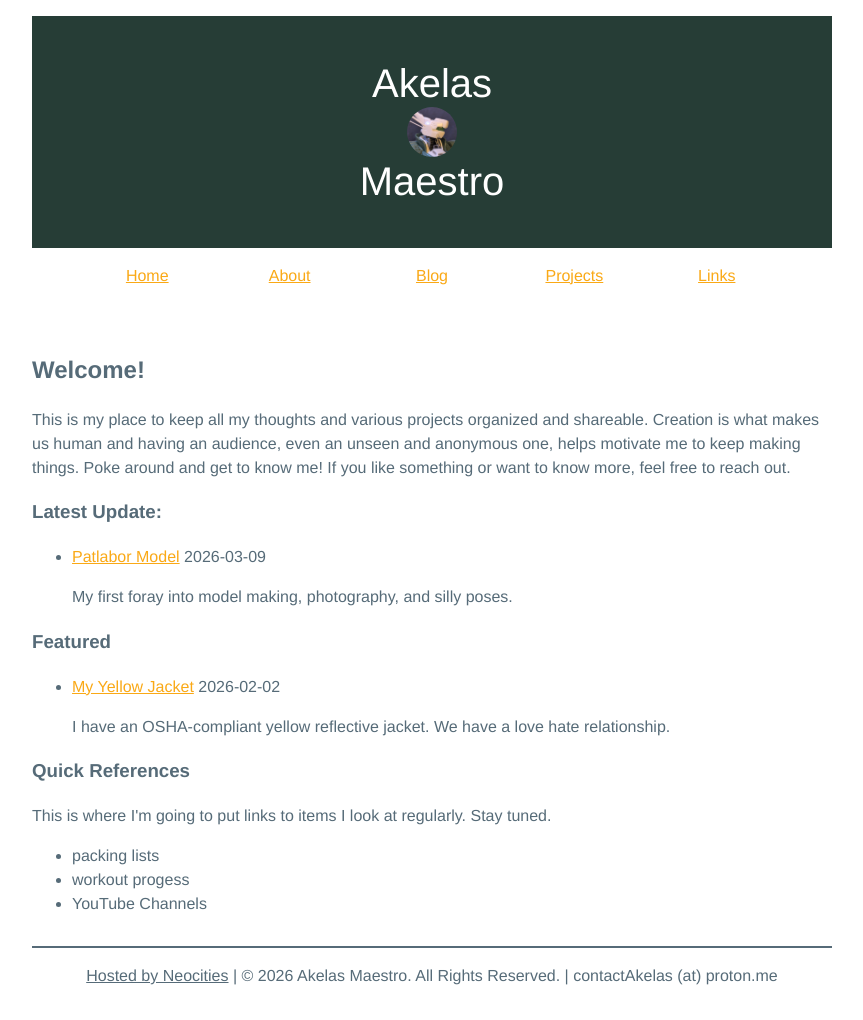
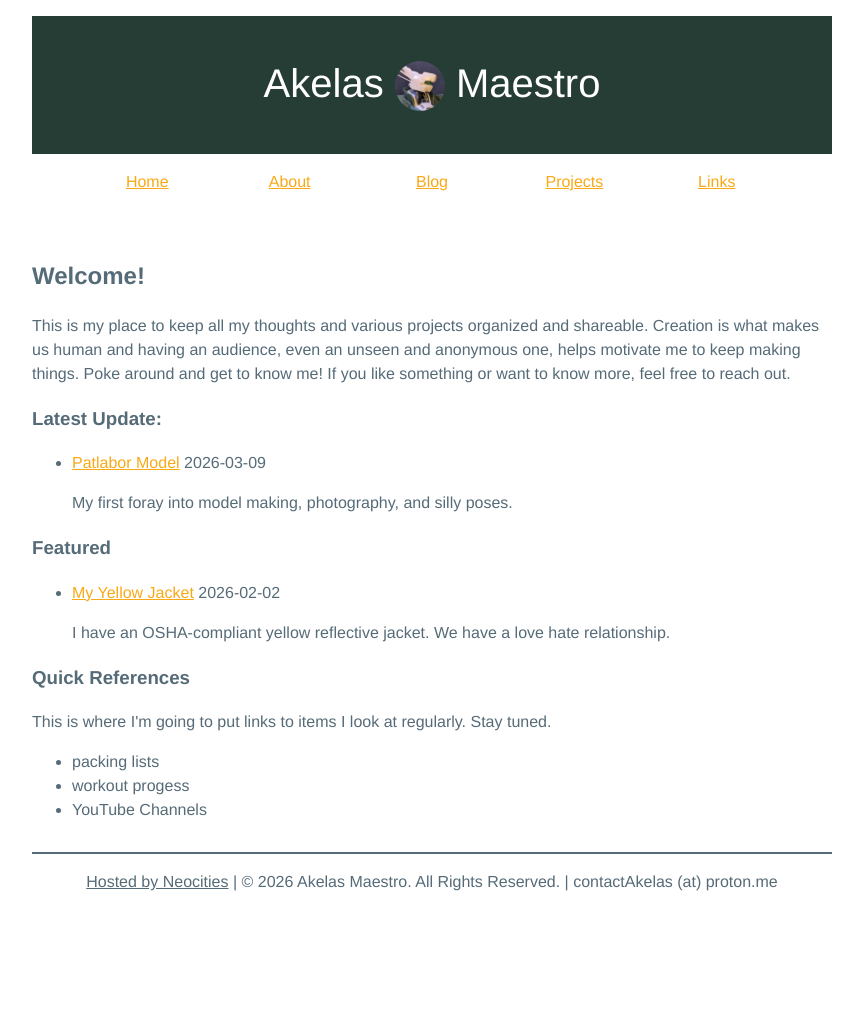
Before and after one commit to AkelasMaestro/Neocities, a Jekyll site: the page built from index.html, in a window 1280 px wide. Shown: the whole page, without its empty margins (208-1071 px from the left). Built offline with Jekyll 4.4.1, drawn with Linux system fonts in a browser that asks for light colours; after the commit the page ends 926 px from its top, so only the background shows below that.

Commit message:
Fix img format to only apply to content

```diff
--- a/_layouts/default.html
+++ b/_layouts/default.html
@@ -32,7 +32,10 @@
   </nav>
 
   <!-- Insert content from pages and posts -->
+
+  <div class="post-content">
     {{ content }}
+  </div>
 
   <!-- This is the start of the footer -->
   <footer>
--- a/webdesign.css
+++ b/webdesign.css
@@ -20,7 +20,7 @@
 }
 
 /* Set the default image size for all content */
-img {
+.post-content img {
     max-width: 50%;  /* Limit the image width to the container’s width */
     height: auto;     /* Adjust height automatically to maintain aspect ratio */
     display: block;    /* Remove any inline spacing issues */
```
